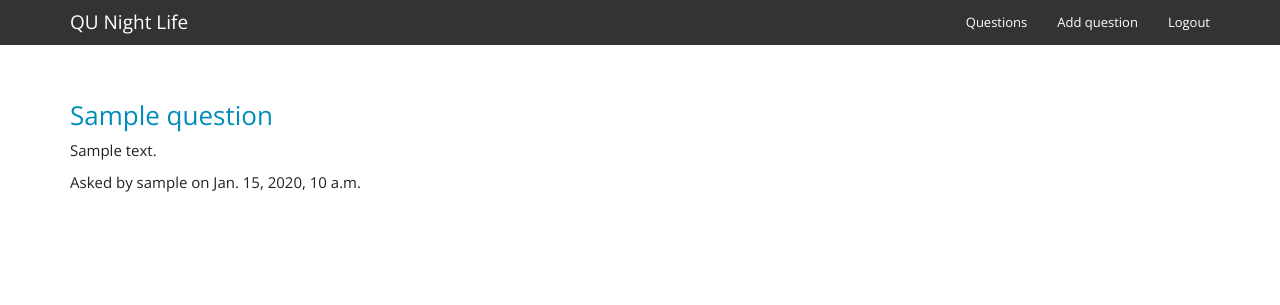
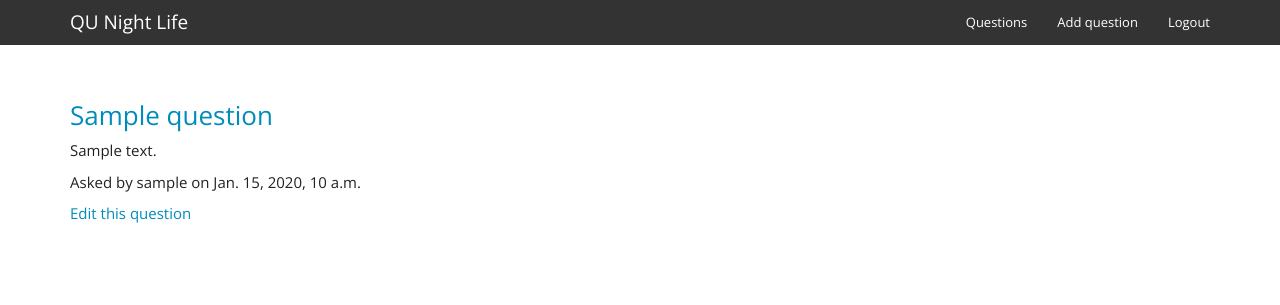
Before and after one commit to avinci1015/qu_nl, a Django app: page /question/1/ in a window 1280 px wide. Shown: the top 305 px of the page. Run offline with Django 3.2, Linux system fonts and the light colour scheme; a user stored in the database is signed in; tables that the repository leaves empty hold one stand-in row (values such as "Sample post"); some libraries are stand-ins or nearby versions.

Commit message:
Add question update view

```diff
--- a/core/urls.py
+++ b/core/urls.py
@@ -8,4 +8,5 @@ urlpatterns = patterns('',
     url(r'^question/create/$', QuestionCreateView.as_view(), name='question_create'),
     url(r'question/$', QuestionListView.as_view(), name='question_list'),
     url(r'^question/(?P<pk>\d+)/$', QuestionDetailView.as_view(), name='question_detail'),
+    url(r'^question/update/(?P<pk>\d+)/$', QuestionUpdateView.as_view(), name='question_update'),
 )
--- a/core/views.py
+++ b/core/views.py
@@ -5,6 +5,7 @@ from django.core.urlresolvers import reverse_lazy
 from .models import *
 from django.views.generic import ListView
 from django.views.generic import DetailView
+from django.views.generic import UpdateView
 
 # Create your views here.
 
@@ -29,3 +30,8 @@ class QuestionListView(ListView):
 class QuestionDetailView(DetailView):
     model = Question
     template_name = 'question/question_detail.html'
+
+class QuestionUpdateView(UpdateView):
+    model = Question
+    template_name = 'question/question_form.html'
+    fields = ['title', 'description']
--- a/templates/question/question_detail.html
+++ b/templates/question/question_detail.html
@@ -3,4 +3,7 @@
 <h3><a href="{{ question.get_absolute_url }}">{{ question.title }}</a></h3>
 <p>{{ question.description }}</p>
 <p>Asked by {{ question.user.username }} on {{ question.created_at }}</p>
+{% if question.user == user %}
+<p><a href="{% url 'question_update' pk=question.id %}">Edit this question</a></p>
+{% endif %}
 {% endblock %}
```
